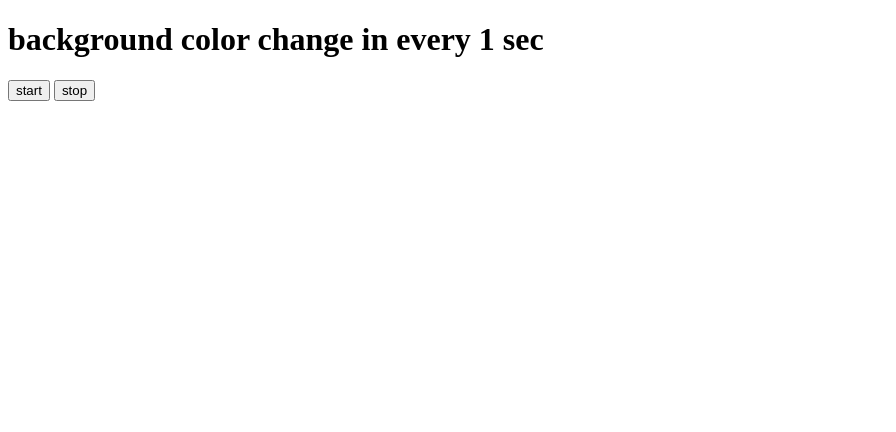
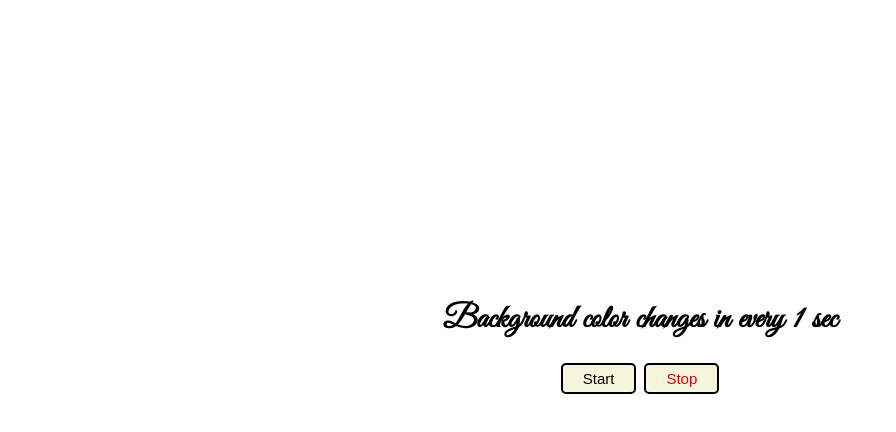
Before and after one commit to KesharwaniShivam/setInterval-pro., a plain HTML site: page index.html in a window 1280 px wide. Shown: the whole page, without its empty margins (0-896 px from the left). Drawn offline with Linux system fonts and the light colour scheme.

Commit message:
style changes

```diff
--- a/index.html
+++ b/index.html
@@ -5,11 +5,30 @@
     <meta name="viewport" content="width=device-width, initial-scale=1.0">
     <title>background color changer</title>
 </head>
+<style>
+    @font-face {
+        font-family: GreaterVibes;
+        src: url(GreatVibes-Regular.ttf);
+    }
+    button{
+        padding: 5px 20px;
+        margin : 2px;
+        cursor: pointer;
+        border-radius: 5px;
+        border: 2px solid black;
+        background-color: beige;
+        font-size: 15px;
+
+    }
+</style>
 <body>
-    <h1> background color change in every 1 sec</h1>
-
-    <button id="start">start</button>
-    <button id="stop">stop</button>
+    <div style="height: 100%; width: 100%; display: flex;flex-direction: column; align-items: center; justify-content: center;margin-top: 22%;">
+    <h1 style=" font-family: GreaterVibes;  "> Background color changes in every 1 sec</h1>
+<div>
+    <button id="start">Start</button>
+    <button style=" color: #c80815;" id="stop">Stop</button>
+</div>
+</div>
 </body>
 <script src="random.js"></script>
 </html>
```
Also changed, not shown: GreatVibes-Regular.ttf (added).
